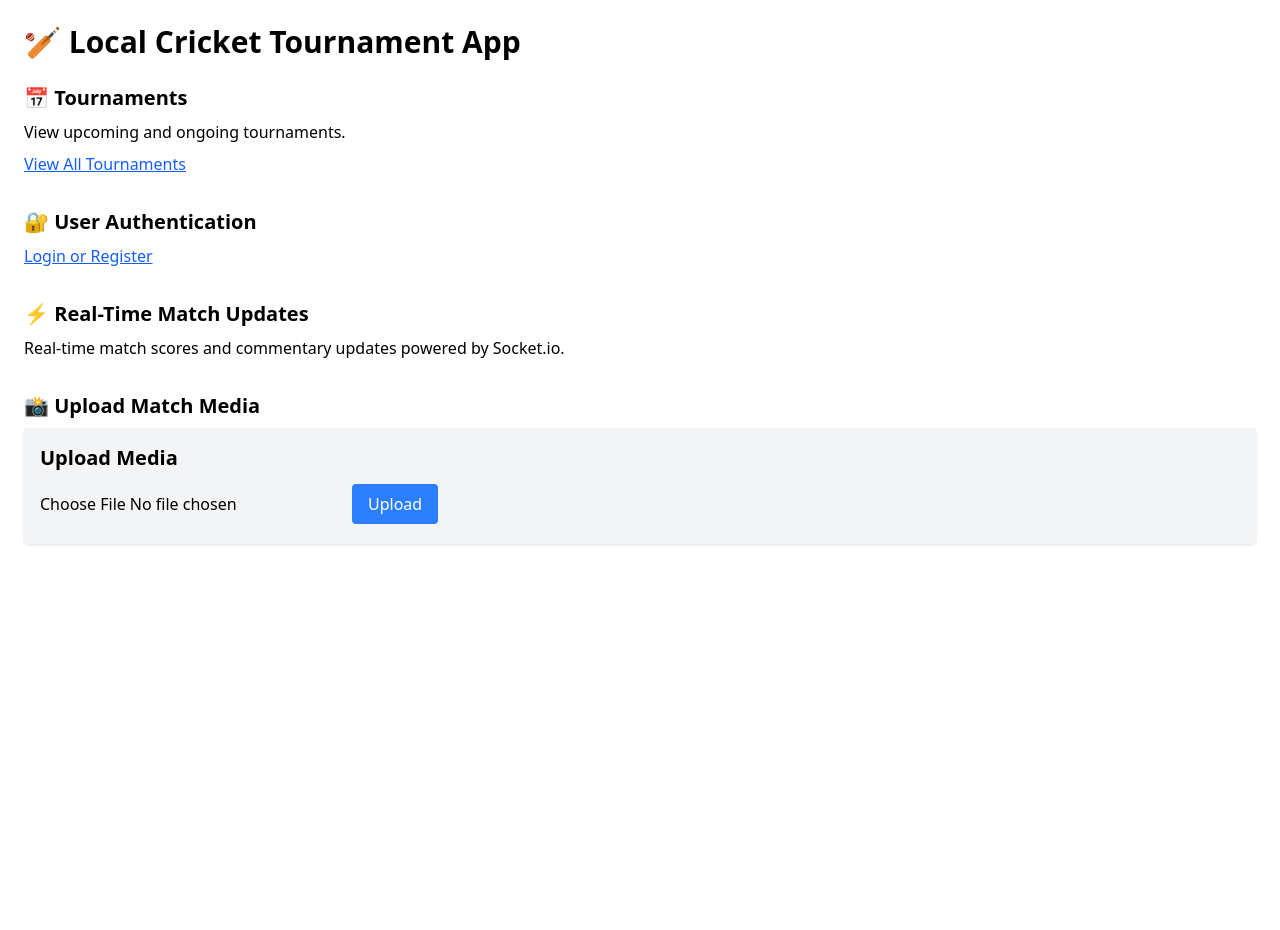
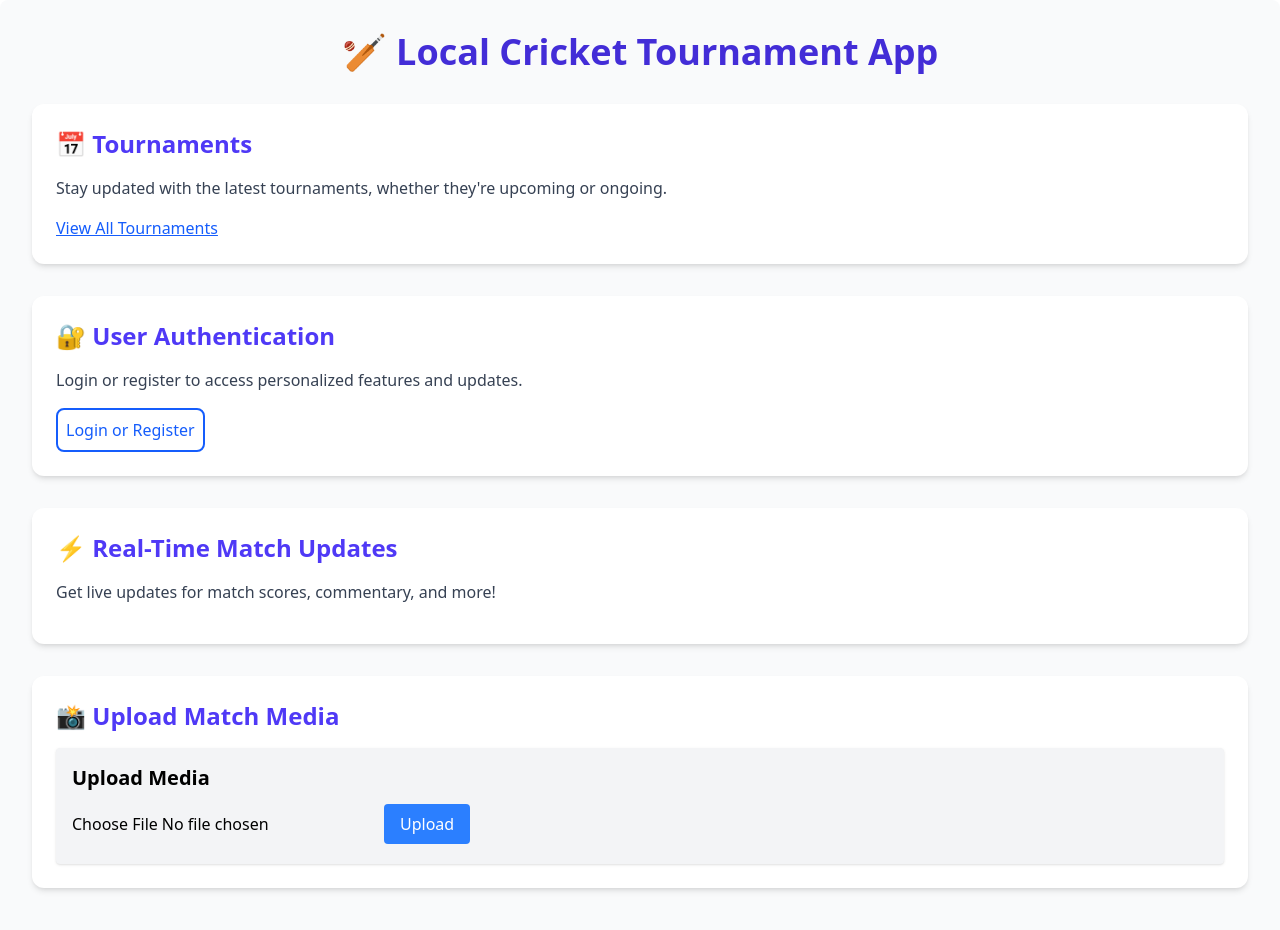
Before and after one commit to sahil-kumar-yadav/crickethub, a Next.js app in the folder frontend/: page / in a window 1280 px wide. Shown: the top 930 px of the page. Before the commit the page ends 800 px from the top, so only its background shows below. Built offline with nearby package versions, Linux system fonts and the light colour scheme; no server answers.

Commit message:
updated ui

```diff
--- a/frontend/src/app/login/page.js
+++ b/frontend/src/app/login/page.js
@@ -5,8 +5,6 @@ import { useRouter } from "next/navigation";
 import { useState } from "react";
 import { signIn } from 'next-auth/react';
 
-// import { useState } from 'react';
-// import { useRouter } from 'next/router';
 
 export default function Page() {
     const [email, setEmail] = useState('');
--- a/frontend/src/app/page.js
+++ b/frontend/src/app/page.js
@@ -14,37 +14,43 @@ export default function Home() {
 
   return (
 
-    <div className="container mx-auto p-6">
-      <h1 className="text-3xl font-bold mb-6">🏏 Local Cricket Tournament App</h1>
+    <div className="container mx-auto p-8 bg-gray-50 rounded-lg shadow-lg">
+      <h1 className="text-4xl font-bold text-center text-indigo-700 mb-8">🏏 Local Cricket Tournament App</h1>
 
-      <section className="mb-8">
-        <h2 className="text-xl font-semibold mb-2">📅 Tournaments</h2>
-        <p className="mb-2">View upcoming and ongoing tournaments.</p>
-        <a href="/tournaments" className="text-blue-600 underline">View All Tournaments</a>
+      <section className="mb-8 bg-white p-6 rounded-xl shadow-md hover:shadow-xl transition-shadow duration-300 ease-in-out">
+        <h2 className="text-2xl font-semibold text-indigo-600 mb-4">📅 Tournaments</h2>
+        <p className="text-gray-700 mb-4">Stay updated with the latest tournaments, whether they're upcoming or ongoing.</p>
+        <a href="/tournaments" className="text-blue-600 hover:text-blue-800 font-medium underline">
+          View All Tournaments
+        </a>
       </section>
 
-      <section className="mb-8">
-        <h2 className="text-xl font-semibold mb-2">🔐 User Authentication</h2>
-        {/* Button to open the SignInModal */}
-        <button onClick={openModal} className="text-blue-600 underline">
+      <section className="mb-8 bg-white p-6 rounded-xl shadow-md hover:shadow-xl transition-shadow duration-300 ease-in-out">
+        <h2 className="text-2xl font-semibold text-indigo-600 mb-4">🔐 User Authentication</h2>
+        <p className="text-gray-700 mb-4">Login or register to access personalized features and updates.</p>
+        <button
+          onClick={openModal}
+          className="text-blue-600 hover:text-blue-800 font-medium p-2 border-2 border-blue-600 rounded-lg transition-all duration-200 ease-in-out hover:bg-blue-100"
+        >
           Login or Register
         </button>
       </section>
 
-      <section className="mb-8">
-        <h2 className="text-xl font-semibold mb-2">⚡ Real-Time Match Updates</h2>
-        <p>Real-time match scores and commentary updates powered by Socket.io.</p>
+      <section className="mb-8 bg-white p-6 rounded-xl shadow-md hover:shadow-xl transition-shadow duration-300 ease-in-out">
+        <h2 className="text-2xl font-semibold text-indigo-600 mb-4">⚡ Real-Time Match Updates</h2>
+        <p className="text-gray-700 mb-4">Get live updates for match scores, commentary, and more!</p>
         {/* Include your real-time component here */}
         {/* <LiveMatchUpdates /> */}
       </section>
 
-      <section className="mb-8">
-        <h2 className="text-xl font-semibold mb-2">📸 Upload Match Media</h2>
+      <section className="mb-8 bg-white p-6 rounded-xl shadow-md hover:shadow-xl transition-shadow duration-300 ease-in-out">
+        <h2 className="text-2xl font-semibold text-indigo-600 mb-4">📸 Upload Match Media</h2>
         <FileUploader />
       </section>
 
       {/* SignInModal Component Integration */}
       <SignInModal isOpen={isModalOpen} onClose={closeModal} />
     </div>
+
   );
 }
```
